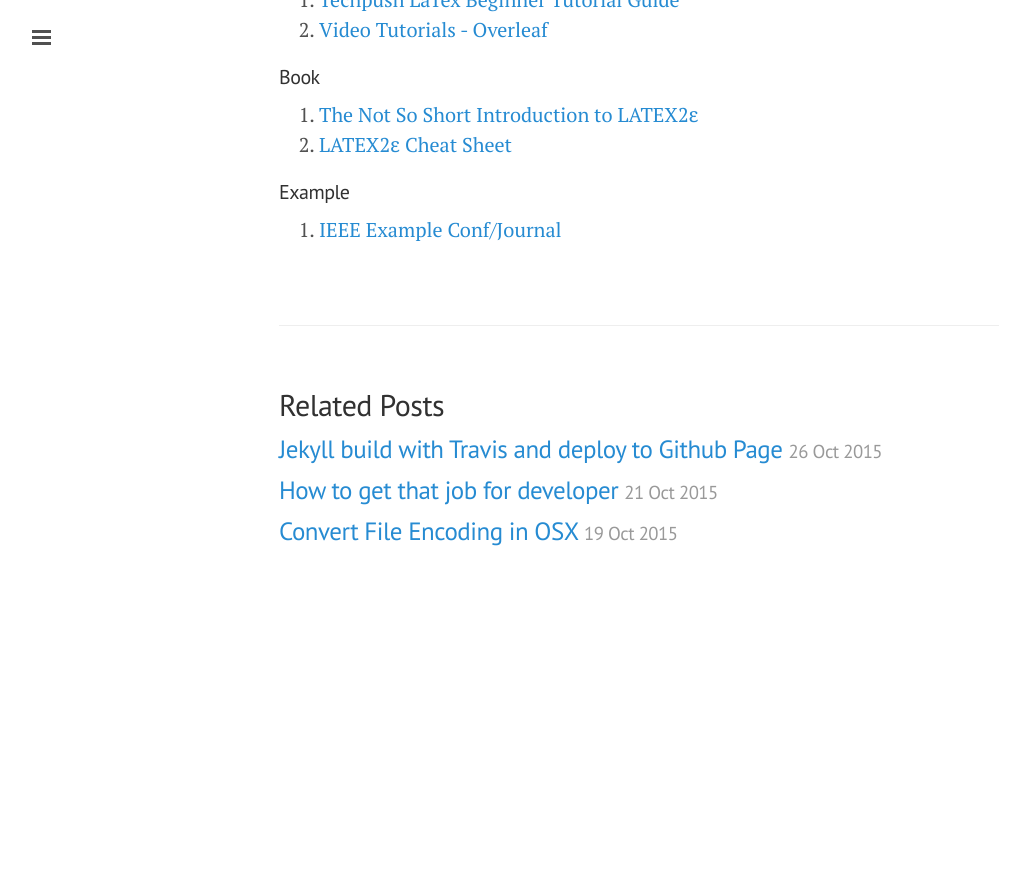
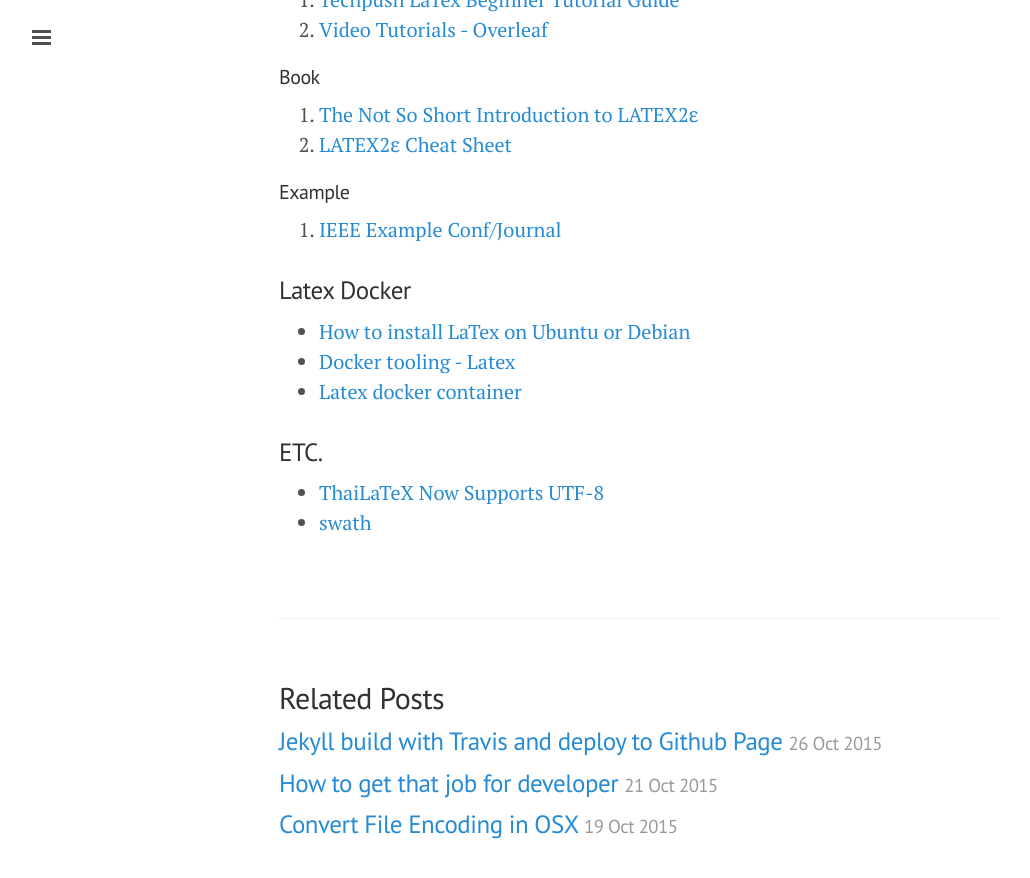
Before and after one commit to ibotdotout/ibotdotout.github.io, a Jekyll site: the page built from _posts/2015-02-07-latex.md, in a window 1280 px wide and 900 px high, scrolled down 5093 px. Shown: the top 878 px of the window, without its empty margins (1-1031 px from the left). Built offline with Jekyll 4.4.1, drawn with Linux system fonts in a browser that asks for light colours; nearby versions of some CDN libraries; Markdown is read by kramdown in place of the engine named in the settings; before the commit the page ends 5701 px from its top, so only the background shows below that.

Commit message:
update latex docker

```diff
--- a/_posts/2015-02-07-latex.md
+++ b/_posts/2015-02-07-latex.md
@@ -204,3 +204,12 @@ in LaTeX](http://heather.cs.ucdavis.edu/~matloff/beamer.html)
 
 #### Example
 1. [IEEE Example Conf/Journal](http://carmaux.cs.gsu.edu/~mweeks/latex/)
+
+### Latex Docker
+* [How to install LaTex on Ubuntu or Debian](http://xmodulo.com/how-to-install-latex-on-ubuntu-or-debian.html)
+* [Docker tooling - Latex](https://www.blang.io/posts/2015-04_docker-tooling-latex/)
+* [Latex docker container](https://github.com/blang/latex-docker)
+
+### ETC.
+* [ThaiLaTeX Now Supports UTF-8](http://thep.blogspot.com/2009/07/thailatex-now-supports-utf-8.html)
+* [swath](http://thep.blogspot.com/2014/09/swath-053.html)
```
